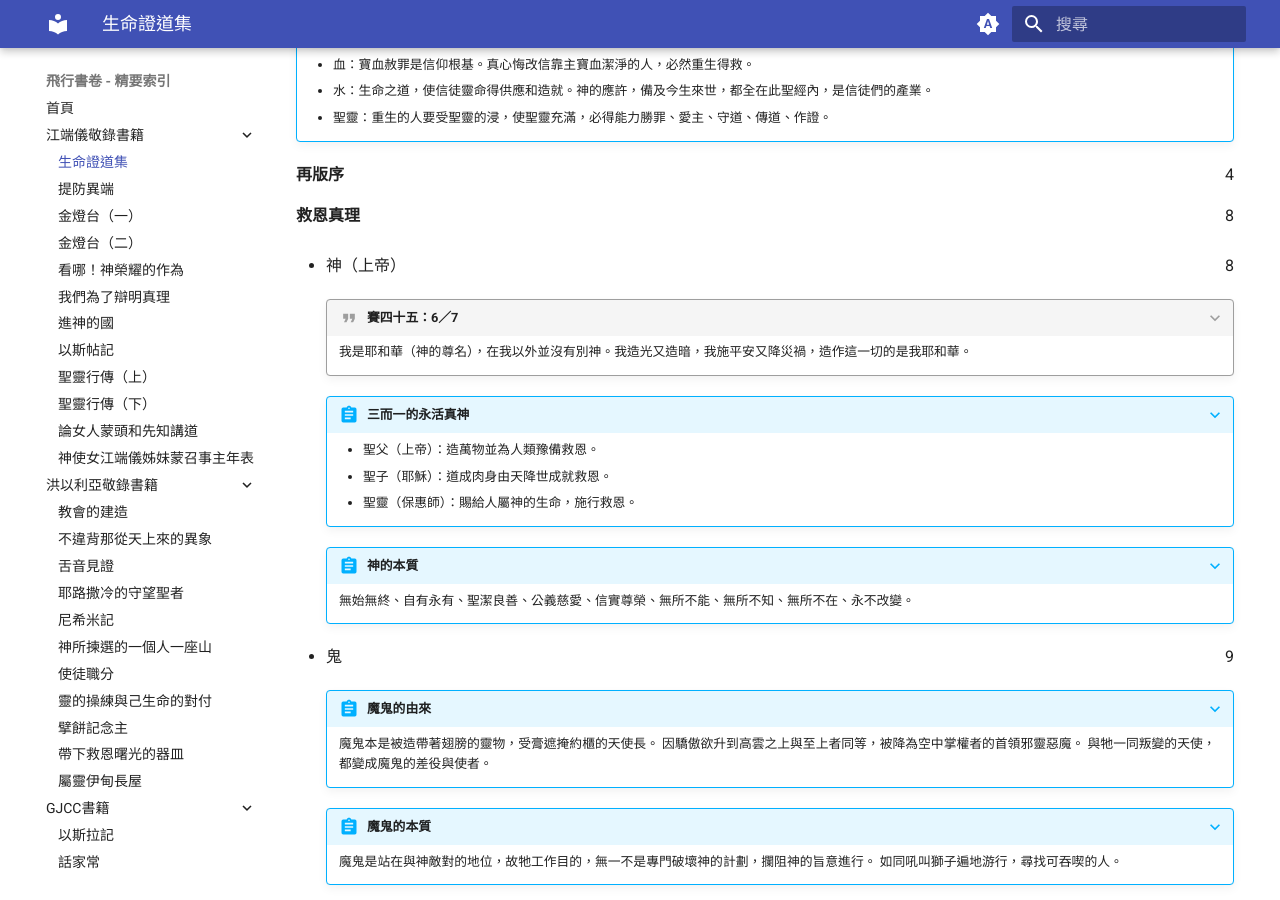
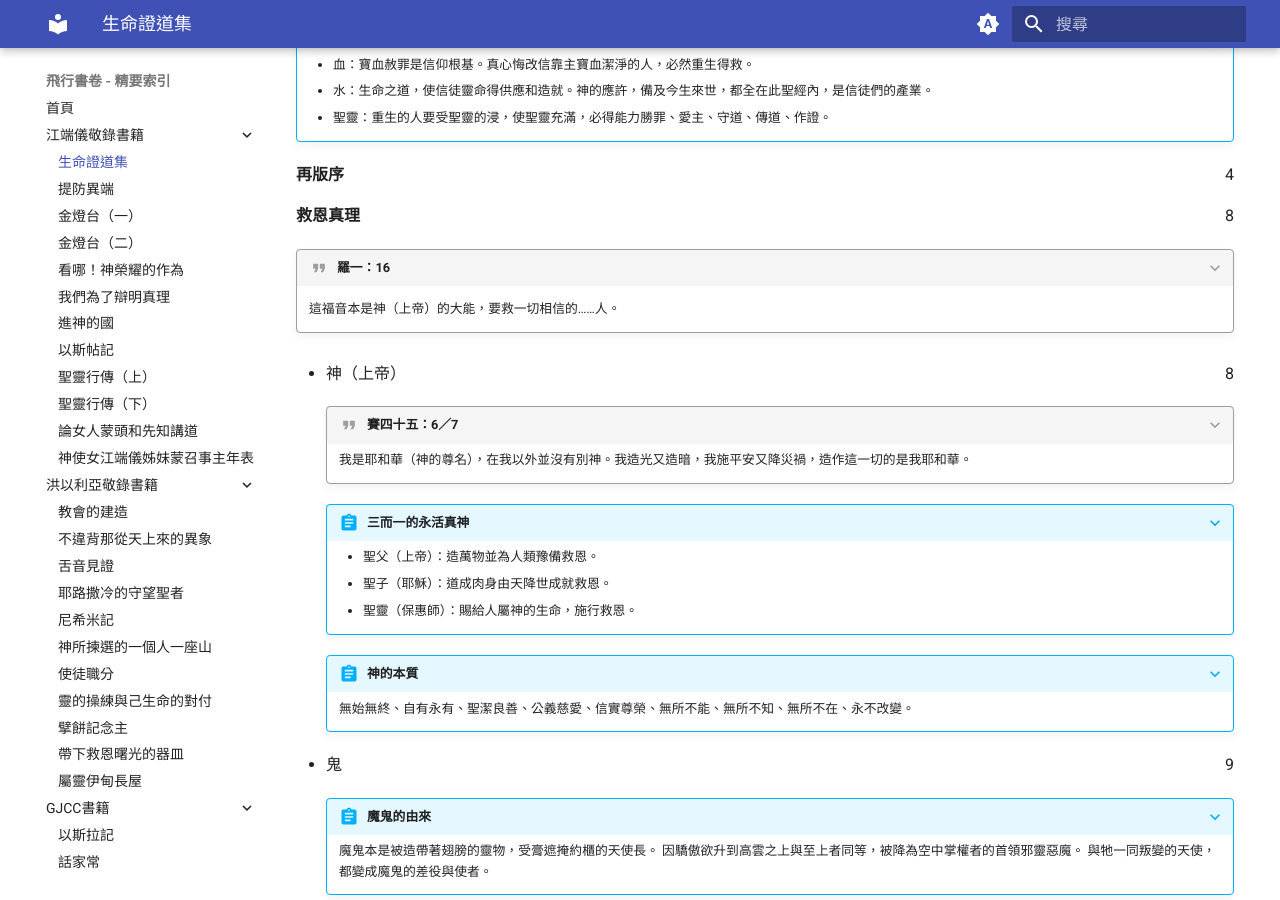
Before and after one commit to canaan-land/s-books, an MkDocs documentation site: the page built from docs/江端儀敬錄書籍/生命證道集.md, in a window 1280 px wide and 900 px high, scrolled down 779 px. Built offline with MkDocs 1.6.1 and Material for MkDocs 9.7.7, drawn with Linux system fonts in a browser that asks for light colours; some of the changed text lies outside the part shown.

Commit message:
Update 生命證道集.md

```diff
--- a/docs/江端儀敬錄書籍/生命證道集.md
+++ b/docs/江端儀敬錄書籍/生命證道集.md
@@ -32,6 +32,9 @@
 **再版序** <span style="float: right;">4</span>
 
 **救恩真理** <span style="float: right;">8</span>
+
+???+ quote "羅一：16"
+    這福音本是神（上帝）的大能，要救一切相信的……人。
 
 * 神（上帝） <span style="float: right;">8</span>
 
@@ -83,6 +86,9 @@
 
     ???+ quote "羅六：23"
         罪的工價乃是死。
+
+    ???+ quote "來九：27"
+        按著定命，人人都有一死，死後且有審判。
 
 * 神兒子耶穌基督 <span style="float: right;">15</span>
 * 道成了肉身降世 <span style="float: right;">16</span>
```
